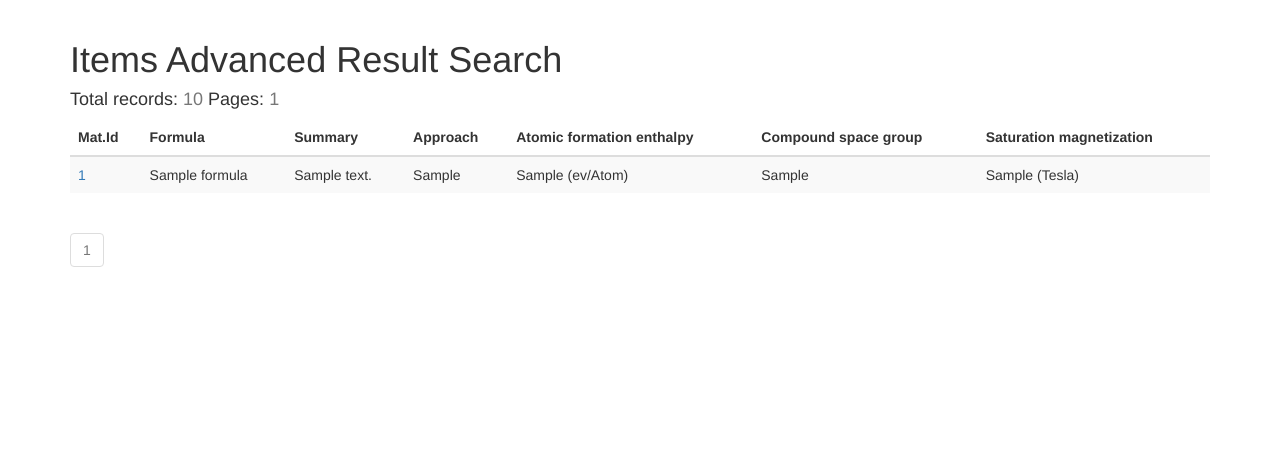
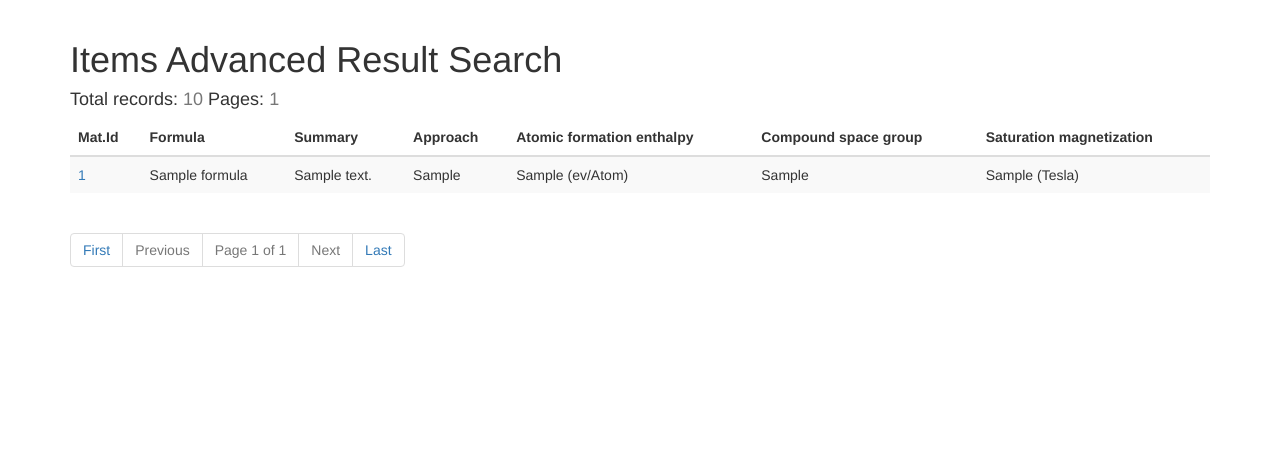
Before and after one commit to rmartico/NOVAMAG-UBU-WEB, a Flask app: template templates/items_advanced_search.html in a window 1280 px wide. Shown: the part 52-518 px from the top of the page. Run offline with Flask 2, Linux system fonts and the light colour scheme; the template is opened without the code that fills it: most values are stand-ins (such as "Sample title", 1, 10 or a date in 2020); parts of the project's set-up code (start-up, migrations or seed data) failed here and were passed over; some libraries are stand-ins or nearby versions.

Commit message:
Changed pagination in basic and advanced search.

```diff
--- a/persistence/database_access_object.py
+++ b/persistence/database_access_object.py
@@ -181,6 +181,7 @@ def query_items_by_advanced_search_with_query_string(dict):
         query = query.filter(Composition.numb_of_occurrences <= float(percentage_max))
 
         query = query.filter(Item.confidential.is_(False)).order_by(Item.atomic_formation_enthalpy)# only public order by atomic formation enthallpy
+
         print(query)
         return query.all()
     finally:
--- a/server.py
+++ b/server.py
@@ -245,11 +245,13 @@ def advanced_search_paginate_result():
     Paginates the result from the advanced search.
     """
     page = request.args.get('page')
+    init_record = ((int(page) - 1) * PAGE_SIZE)
+    end_record = init_record + PAGE_SIZE
+
     list_item = query_items_by_advanced_search_with_query_string(request.args)
     search_term = parse_dict_to_query_string(request.args)
     total = len(list_item)
-    init_record = ((int(page) - 1) * PAGE_SIZE)
-    end_record = init_record + PAGE_SIZE
+
     return render_template('items_advanced_search.html', search_term=search_term, total=total, pages=int(math.ceil(total / PAGE_SIZE)),
                            current_page=page,
                            list_item=list_item[init_record:end_record], parser=parser_search_query, transformer=transform_basic_tables)
--- a/templates/items_advanced_search.html
+++ b/templates/items_advanced_search.html
@@ -52,6 +52,7 @@
             </tbody>
         </table>
         <ul class="pagination">
+            <!--
             {% for num in range(1,(pages+1)) %}
                 {% if current_page|int == num|int %}
                     <li class="disabled"><a
@@ -60,6 +61,24 @@
                     <li><a href="{{ url_for('advanced_search_paginate_result') }}?{{ search_term }}&page={{ num }}">{{ num }}</a></li>
                 {% endif %}
             {% endfor %}
+            -->
+            <li><a href="{{url_for('advanced_search_paginate_result') }}?{{ search_term }}&page=1">First</a></li>
+
+            {% if current_page|int == 1 %}
+                <li class="disabled"><a href="">Previous</a></li>
+            {% else %}
+                <li><a href="{{ url_for('advanced_search_paginate_result') }}?{{ search_term }}&page={{ current_page|int - 1 }}">Previous</a></li>
+            {% endif %}
+
+            <li class="disabled"><a href="{{ url_for('advanced_search_paginate_result') }}?{{ search_term }}&page={{ num }}">Page {{ current_page }} of {{ pages }}</a></li>
+
+            {% if current_page|int == pages %}
+                <li class="disabled"><a href="">Next</a></li>
+            {% else %}
+                <li><a href="{{ url_for('advanced_search_paginate_result') }}?{{ search_term }}&page={{ current_page|int + 1 }}">Next</a></li>
+            {% endif %}
+
+            <li><a href="{{url_for('advanced_search_paginate_result') }}?{{ search_term }}&page={{ pages }}">Last</a></li>
         </ul>
     </div>
 {% endblock %}
```
Also changed, not shown: templates/itemFeatures.html (+16 -0 lines), templates/items.html (+19 -0 lines).
